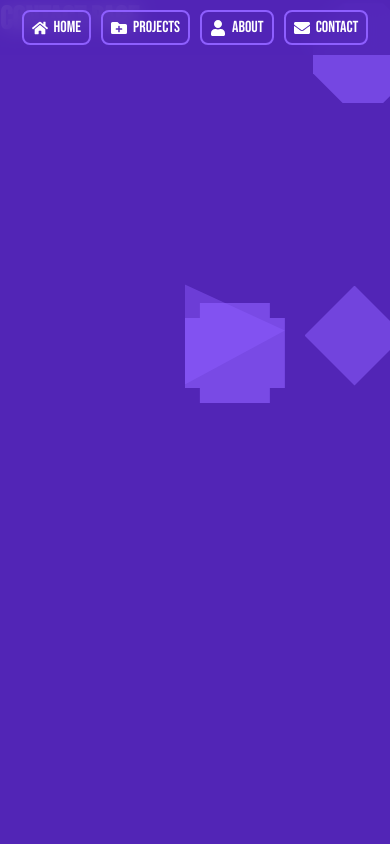
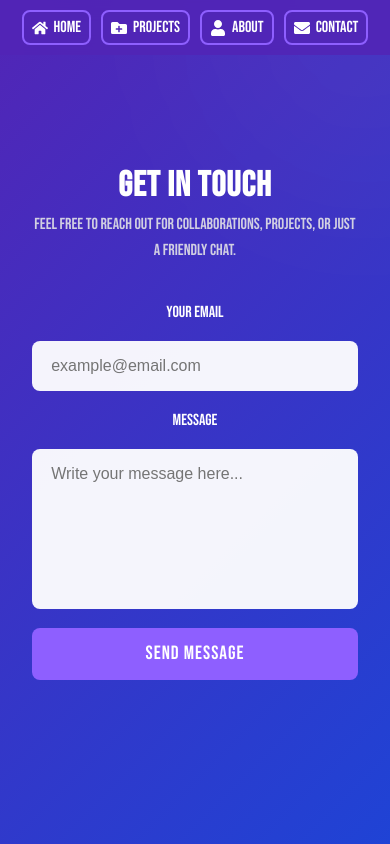
Before and after one commit to Chukwudebere-ferd/ELZIPO, a React (Vite) app in the folder Elzipo/: page /contact in a window 390 px wide. Built offline with nearby package versions, Linux system fonts and the light colour scheme.

Commit message:
updated folders

```diff
--- a/Elzipo/package.json
+++ b/Elzipo/package.json
@@ -10,6 +10,7 @@
     "preview": "vite preview"
   },
   "dependencies": {
+    "@formspree/react": "^3.0.0",
     "react": "^19.2.0",
     "react-dom": "^19.2.0",
     "react-icons": "^5.5.0",
--- /dev/null
+++ b/Elzipo/src/pages/about/about.css
@@ -0,0 +1,119 @@
+@import url("https://fonts.googleapis.com/css2?family=Bebas+Neue&display=swap");
+
+:root {
+  --bg-gradient: #5225b6;
+  --text-color: #ffffff;
+  --button-border: #8e5fff;
+  --highlight-color: #caa9ff;
+  --font-heading: "Bebas Neue", sans-serif;
+}
+
+/* BANNER */
+.about-banner {
+  width: 100%;
+  height: 260px;
+  overflow: hidden;
+  position: relative;
+}
+
+.banner-img {
+  width: 100%;
+  height: 100%;
+  object-fit: cover; /* ensures the full banner fills nicely */
+  display: block;
+  filter: brightness(0.9);
+}
+
+/* ABOUT CONTENT */
+.about-content {
+  width: 90%;
+  margin: -70px auto 80px auto; /* pulls content slightly upward over banner */
+  text-align: center;
+  color: var(--text-color);
+}
+
+/* PROFILE */
+.profile-row {
+  display: flex;
+  flex-direction: column;
+  align-items: center;
+}
+
+.profile-img {
+  width: 150px;
+  height: 150px;
+  border-radius: 50%;
+  border: 4px solid var(--highlight-color);
+  object-fit: cover;
+  background-color: #000;
+  z-index: 5;
+  margin-bottom: 15px;
+}
+
+.profile-info h1 {
+  font-size: 2rem;
+  letter-spacing: 1px;
+  font-family: var(--font-heading);
+}
+
+.profile-info .bio {
+  max-width: 750px;
+  margin: 15px auto;
+  font-size: 1.1rem;
+  line-height: 1.6;
+}
+
+/* SKILLS */
+.skills-section {
+  margin-top: 40px;
+}
+
+.skills-section h2 {
+  font-size: 1.8rem;
+  margin-bottom: 20px;
+  color: var(--highlight-color);
+}
+
+.skills-grid {
+  display: grid;
+  grid-template-columns: repeat(auto-fit, minmax(140px, 1fr));
+  gap: 15px;
+  justify-items: center;
+}
+
+.skill {
+  display: flex;
+  align-items: center;
+  gap: 8px;
+  font-size: 1rem;
+  border: 1.5px solid var(--button-border);
+  padding: 8px 12px;
+  border-radius: 8px;
+  transition: all 0.3s ease;
+}
+
+.skill:hover {
+  background: var(--button-border);
+  color: #000;
+  transform: scale(1.05);
+}
+
+/* RESPONSIVE */
+@media (max-width: 768px) {
+  .about-banner {
+    height: 200px;
+  }
+
+  .profile-img {
+    width: 120px;
+    height: 120px;
+  }
+
+  .profile-info h1 {
+    font-size: 1.5rem;
+  }
+
+  .skills-grid {
+    grid-template-columns: repeat(auto-fit, minmax(120px, 1fr));
+  }
+}
--- a/Elzipo/src/pages/about/index.jsx
+++ b/Elzipo/src/pages/about/index.jsx
@@ -1,9 +1,58 @@
-import React from 'react'
+import React from "react";
+import "./about.css";
+import { FaHtml5, FaCss3Alt, FaJs, FaReact, FaNodeJs, FaDatabase, FaPython, FaGitAlt, FaFigma } from "react-icons/fa";
+import { SiFirebase, SiMongodb, SiNextdotjs, SiTailwindcss, SiExpress } from "react-icons/si";
 
 export default function About() {
   return (
-    <div style={{ color: "white" }}>
-      <h1>About Page</h1>
-    </div>
+    <>
+      <div className="about-banner">
+        <img
+          src="https://i.postimg.cc/zDgRjSs1/Elzipo-banner.jpg"
+          alt="Elzipo Banner"
+          className="banner-img"
+        />
+      </div>
+
+      <section className="about-content">
+        <div className="profile-row">
+          <img
+            className="profile-img"
+            src="https://i.postimg.cc/zDgRjSs1/Elzipo-pp.jpg"
+            alt="Chukwudebere Ferdinard Ifesinachi"
+          />
+          <div className="profile-info">
+            <h1>Chukwudebere Ferdinard Ifesinachi</h1>
+            <p className="bio">
+              I'm a <strong>Full Stack Developer</strong> with over 3 years of
+              experience in building high-performing, modern, and responsive
+              web applications. I specialize in creating seamless user
+              experiences powered by solid backend logic — bringing ideas to
+              life through clean code and creativity.
+            </p>
+          </div>
+        </div>
+
+        <div className="skills-section">
+          <h2>Technical Skills</h2>
+          <div className="skills-grid">
+            <div className="skill"><FaHtml5 /> HTML5</div>
+            <div className="skill"><FaCss3Alt /> CSS3</div>
+            <div className="skill"><FaJs /> JavaScript</div>
+            <div className="skill"><FaReact /> React.js</div>
+            <div className="skill"><SiNextdotjs /> Next.js</div>
+            <div className="skill"><SiTailwindcss /> Tailwind CSS</div>
+            <div className="skill"><FaNodeJs /> Node.js</div>
+            <div className="skill"><SiExpress /> Express.js</div>
+            <div className="skill"><SiMongodb /> MongoDB</div>
+            <div className="skill"><SiFirebase /> Firebase</div>
+            <div className="skill"><FaDatabase /> SQL</div>
+            <div className="skill"><FaPython /> Python</div>
+            <div className="skill"><FaGitAlt /> Git & GitHub</div>
+            <div className="skill"><FaFigma /> Figma</div>
+          </div>
+        </div>
+      </section>
+    </>
   );
 }
--- /dev/null
+++ b/Elzipo/src/pages/contact/contact.css
@@ -0,0 +1,144 @@
+@import url('https://fonts.googleapis.com/css2?family=Bebas+Neue&display=swap');
+
+:root {
+  --bg-primary: linear-gradient(135deg, #5225b6, #1f43d5);
+  --accent: #8e5fff;
+  --accent-hover: #a97fff;
+  --text-light: #ffffff;
+  --text-muted: #d1cfe2;
+  --font-heading: 'Bebas Neue', sans-serif;
+}
+
+/* CONTACT SECTION */
+.contact-section {
+  display: flex;
+  flex-direction: column;
+  align-items: center;
+  justify-content: center;
+  background: var(--bg-primary);
+  color: var(--text-light);
+  padding: 5rem 2rem;
+  min-height: 100vh;
+  text-align: center;
+  overflow: hidden;
+  position: relative;
+}
+
+/* ADD A SOFT GLOW EFFECT */
+.contact-section::before {
+  content: "";
+  position: absolute;
+  width: 250px;
+  height: 250px;
+  background: rgba(255, 255, 255, 0.08);
+  border-radius: 50%;
+  top: -100px;
+  right: -100px;
+  filter: blur(120px);
+  z-index: 0;
+}
+
+/* TITLES */
+.contact-title {
+  font-size: 3rem;
+  font-family: var(--font-heading);
+  letter-spacing: 1px;
+  margin-bottom: 0.3rem;
+  z-index: 2;
+}
+
+.contact-subtitle {
+  font-size: 1.1rem;
+  color: var(--text-muted);
+  margin-bottom: 2.5rem;
+  max-width: 500px;
+  line-height: 1.6;
+  z-index: 2;
+}
+
+/* FORM */
+.contact-form {
+  width: 100%;
+  max-width: 500px;
+  display: flex;
+  flex-direction: column;
+  gap: 1.2rem;
+  z-index: 2;
+}
+
+.contact-form input,
+.contact-form textarea {
+  width: 100%;
+  padding: 1rem 1.2rem;
+  border-radius: 8px;
+  border: none;
+  background: rgba(255, 255, 255, 0.95);
+  color: #000;
+  font-size: 1rem;
+  font-family: sans-serif;
+  transition: all 0.3s ease;
+}
+
+.contact-form input:focus,
+.contact-form textarea:focus {
+  outline: 2px solid var(--accent);
+  box-shadow: 0 0 8px rgba(142, 95, 255, 0.4);
+}
+
+.contact-form textarea {
+  height: 160px;
+  resize: none;
+}
+
+/* BUTTON */
+.contact-form button {
+  background: var(--accent);
+  color: var(--text-light);
+  font-size: 1.2rem;
+  font-family: var(--font-heading);
+  letter-spacing: 1px;
+  padding: 0.9rem;
+  border: none;
+  border-radius: 8px;
+  cursor: pointer;
+  transition: 0.3s ease;
+}
+
+.contact-form button:hover {
+  background: var(--accent-hover);
+  transform: translateY(-2px) scale(1.03);
+}
+
+/* SUCCESS STATE */
+.thank-you {
+  display: flex;
+  flex-direction: column;
+  justify-content: center;
+  align-items: center;
+  background: var(--bg-primary);
+  color: var(--text-light);
+  min-height: 100vh;
+  padding: 4rem 2rem;
+  text-align: center;
+}
+
+.thank-you h2 {
+  font-family: var(--font-heading);
+  font-size: 2.5rem;
+  margin-bottom: 1rem;
+}
+
+/* RESPONSIVE */
+@media (max-width: 600px) {
+  .contact-title {
+    font-size: 2.2rem;
+  }
+
+  .contact-subtitle {
+    font-size: 1rem;
+  }
+
+  .contact-form {
+    max-width: 100%;
+  }
+}
--- a/Elzipo/src/pages/contact/index.jsx
+++ b/Elzipo/src/pages/contact/index.jsx
@@ -1,11 +1,50 @@
-import React from 'react'
+import React from 'react';
+import { useForm, ValidationError } from '@formspree/react';
+import './contact.css'; // optional external styling
 
-const index = () => {
+export default function Contact() {
+  const [state, handleSubmit] = useForm("xyznjygd");
+
+  if (state.succeeded) {
+    return (
+      <div className="thank-you">
+        <h2>Thanks for reaching out!</h2>
+        <p>I’ll get back to you as soon as possible 🚀</p>
+      </div>
+    );
+  }
+
   return (
-    <div>
-      <h1>contact page</h1>
-    </div>
-  )
+    <section className="contact-section">
+      <h2 className="contact-title">Get in Touch</h2>
+      <p className="contact-subtitle">
+        Feel free to reach out for collaborations, projects, or just a friendly chat.
+      </p>
+
+      <form onSubmit={handleSubmit} className="contact-form">
+        <label htmlFor="email">Your Email</label>
+        <input
+          id="email"
+          type="email"
+          name="email"
+          placeholder="example@email.com"
+          required
+        />
+        <ValidationError prefix="Email" field="email" errors={state.errors} />
+
+        <label htmlFor="message">Message</label>
+        <textarea
+          id="message"
+          name="message"
+          placeholder="Write your message here..."
+          required
+        ></textarea>
+        <ValidationError prefix="Message" field="message" errors={state.errors} />
+
+        <button type="submit" disabled={state.submitting}>
+          {state.submitting ? "Sending..." : "Send Message"}
+        </button>
+      </form>
+    </section>
+  );
 }
-
-export default index
```
Also changed, not shown: 1 other file (tests, documents, lock files or other folders).
